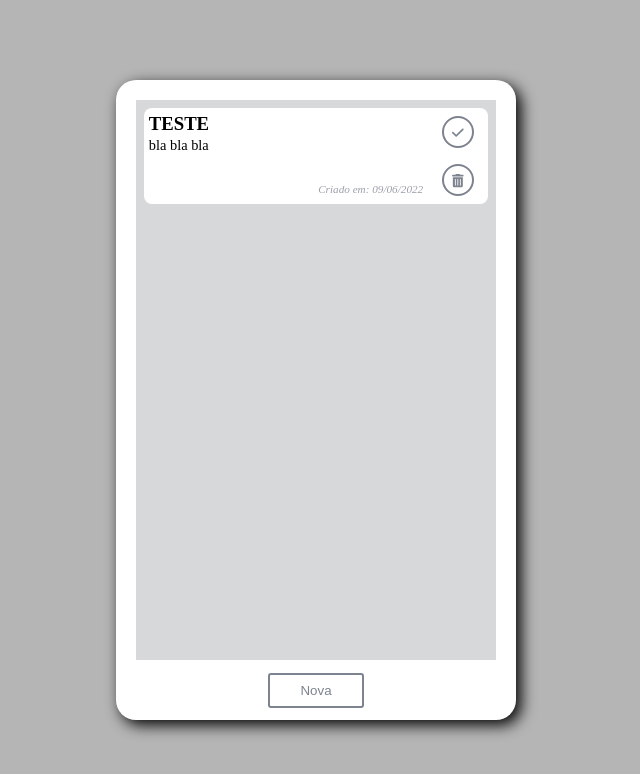
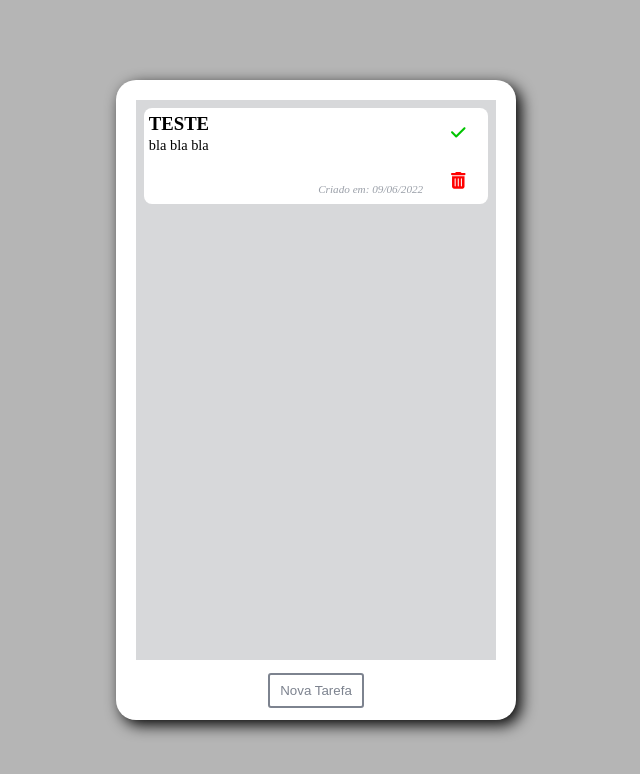
Before and after one commit to jacsonrsasse/todo-react, a React (Vite) app: page / in a window 1280 px wide. Shown: the top 774 px of the page, without its empty margins (324-964 px from the left). Built offline with nearby package versions, Linux system fonts and the light colour scheme.

Commit message:
Finalizado processo inicial do visual
Finalizei a criação dos componentes que quero utilizar e seus visuais. Agora iniciarei com o desenvolvimento lógico da aplicação. Após finalizada a etapa lógica, serão criados os demais visuais da aplicação e ela tende a evoluir.

```diff
--- a/src/components/App/index.tsx
+++ b/src/components/App/index.tsx
@@ -33,14 +33,22 @@ function App() {
                         createdAt="09/06/2022"
                     />
                     <ButtonArea flexDirection="column">
-                        <Button icon={faCheck} rounded></Button>
-                        <Button icon={faTrashCan} rounded></Button>
+                        <Button
+                            icon={faCheck}
+                            iconColor="#01c501"
+                            rounded
+                        ></Button>
+                        <Button
+                            icon={faTrashCan}
+                            iconColor="red"
+                            rounded
+                        ></Button>
                     </ButtonArea>
                 </Task>
             </TasksGrid>
 
             <ButtonArea>
-                <Button text="Nova"></Button>
+                <Button text="Nova Tarefa" />
             </ButtonArea>
         </AppContainer>
     );
--- a/src/components/Button/index.tsx
+++ b/src/components/Button/index.tsx
@@ -1,17 +1,16 @@
 import { IconDefinition } from "@fortawesome/free-solid-svg-icons";
 import { FontAwesomeIcon } from "@fortawesome/react-fontawesome";
-import { useState } from "react";
-import styled, { css } from "styled-components";
+import styled, { css, ThemeProps } from "styled-components";
 
-export type ButtonProps = {
+export interface ButtonProps {
     text?: string;
     icon?: IconDefinition;
+    iconColor?: string;
     rounded?: boolean;
-};
+}
 
 const ButtonDesing = styled.button`
     padding: 0.5rem 0;
-    margin: 0.5rem 0%;
     border-radius: 3px;
     width: 6rem;
     background-color: transparent;
@@ -30,18 +29,40 @@ const ButtonDesing = styled.button`
     ${(props: ButtonProps) =>
         props.rounded &&
         css`
-            width: 2rem;
-            height: 2rem;
+            width: 2.2rem;
+            height: 2.2rem;
             border-radius: 50%;
+
+            ${(props: ButtonProps) =>
+                props.iconColor &&
+                css`
+                    border-color: transparent;
+
+                    &:hover {
+                        border-color: ${(props: ButtonProps) =>
+                            props.iconColor};
+                        border-width: 2px;
+                    }
+
+                    &:active {
+                        background-color: transparent;
+                        box-shadow: inset 0 0 10px
+                            ${(props: ButtonProps) => props.iconColor};
+                    }
+                `}
         `}
 `;
 
 export function Button(props: ButtonProps) {
-    const [rounded, setRounded] = useState(props.rounded);
-
     return (
-        <ButtonDesing rounded={rounded}>
-            {props.icon && <FontAwesomeIcon icon={props.icon} />}
+        <ButtonDesing rounded={props.rounded} iconColor={props.iconColor}>
+            {props.icon && (
+                <FontAwesomeIcon
+                    icon={props.icon}
+                    color={props.iconColor}
+                    size="lg"
+                />
+            )}
             {props.text && !props.rounded ? props.text : ""}
         </ButtonDesing>
     );
--- a/src/components/ButtonArea/index.tsx
+++ b/src/components/ButtonArea/index.tsx
@@ -1,5 +1,5 @@
 import { useState } from "react";
-import styled from "styled-components";
+import styled, { css } from "styled-components";
 
 type ButtonAreaProps = {
     flexDirection?: string;
@@ -10,7 +10,13 @@ const ButtonAreaDesign = styled.div`
     display: flex;
     justify-content: center;
     align-items: center;
-    flex-direction: ${(props: ButtonAreaProps) => props.flexDirection};
+
+    ${(props: ButtonAreaProps) =>
+        props.flexDirection &&
+        css`
+            justify-content: space-around;
+            flex-direction: ${(props: ButtonAreaProps) => props.flexDirection};
+        `}
 `;
 
 export function ButtonArea(props: ButtonAreaProps) {
```
Also changed, not shown: 1 other file (tests, documents, lock files or other folders).
